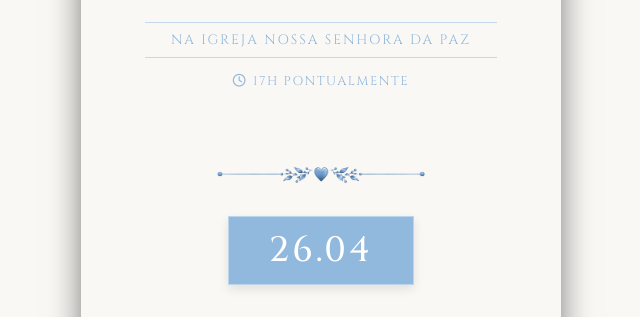
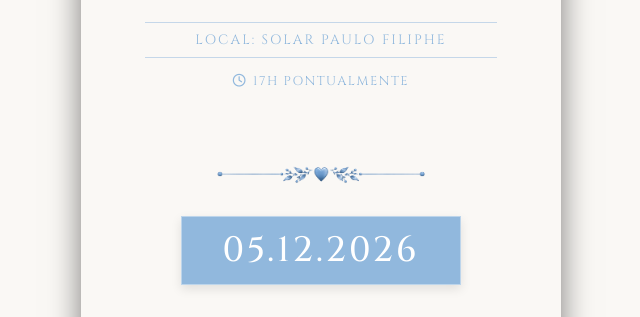
Before and after one commit to lojabomdesconto/suellen-renato-azul-serenity, a plain HTML site: page index.html in a window 1280 px wide. Shown: the part 630-947 px from the top of the page, without its empty margins (319-959 px from the left). Drawn offline with Linux system fonts and the light colour scheme.

Commit message:
Update index.html

```diff
--- a/index.html
+++ b/index.html
@@ -44,7 +44,7 @@
       <!-- LOCAL E HORA -->
       <div class="location-info">
         <div class="divider-line"></div>
-        <p class="location-text">Na Igreja Nossa Senhora da Paz</p>
+        <p class="location-text">Local: Solar Paulo Filiphe</p>
         <div class="divider-line"></div>
       </div>
 
@@ -60,7 +60,7 @@
 
       <!-- DATA EM DESTAQUE -->
       <div class="date-badge">
-        26.04
+        05.12.2026
       </div>
 <!-- Imagem embaixo da data -->
   <img src="imagens/arabesco-coracao-baixo.png" alt="Decoração Base" class="date-deco date-deco-bottom">
```
